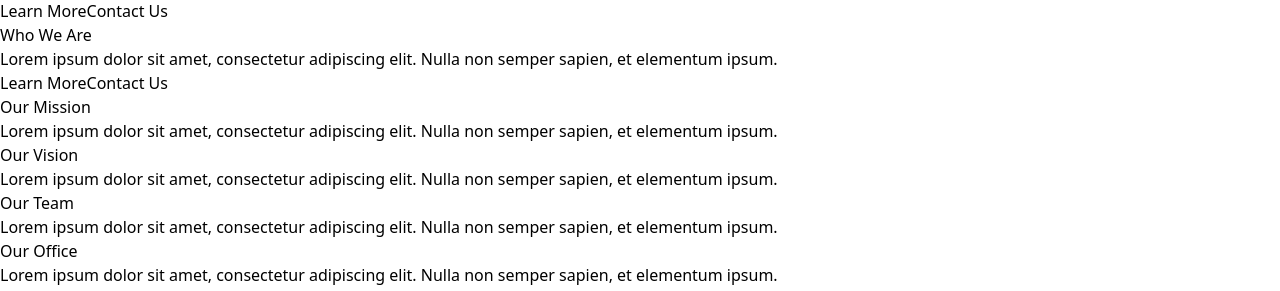
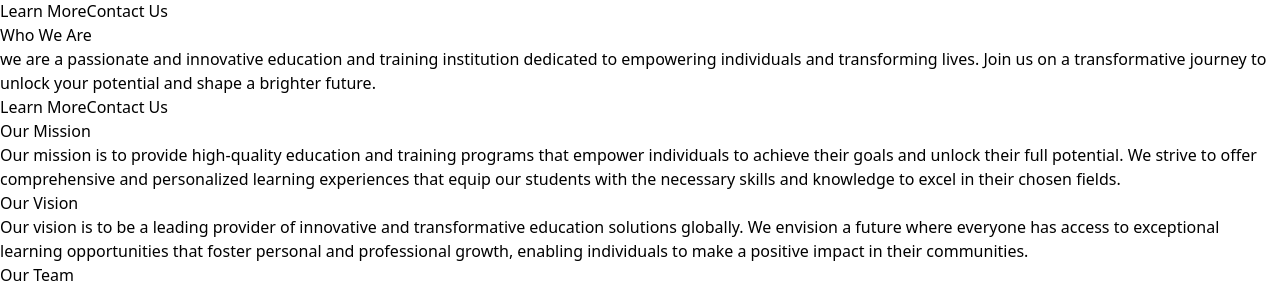
Before and after one commit to salvatoluice/client-website, a React app: page / in a window 1280 px wide. Shown: the part 654-945 px from the top of the page. Built offline with nearby package versions, Linux system fonts and the light colour scheme; the HTML template or start-up script is replaced by a standard one.

Commit message:
Add changes

```diff
--- a/src/components/About.jsx
+++ b/src/components/About.jsx
@@ -7,7 +7,7 @@ const About = () => {
         <div class="flex flex-col md:flex-row">
           <div class="md:w-1/2 md:pr-8">
             <h1 class="mb-4 text-blue-500">Who We Are</h1>
-            <p class="mb-4 text-3xl font-bold">Lorem ipsum dolor sit amet, consectetur adipiscing elit. Nulla non semper sapien, et elementum ipsum.</p>
+            <p class="mb-4 text-2xl font-bold">we are a passionate and innovative education and training institution dedicated to empowering individuals and transforming lives. Join us on a transformative journey to unlock your potential and shape a brighter future.</p>
             <div class="flex space-x-4">
               <button class="bg-blue-500 hover:bg-blue-600 text-white px-4 py-2 rounded">Learn More</button>
               <button class="bg-gray-500 hover:bg-gray-600 text-white px-4 py-2 rounded">Contact Us</button>
@@ -19,14 +19,14 @@ const About = () => {
               <h2 class="text-xl font-bold mb-2">
                 <i class="fas fa-bullseye mr-2 text-blue-500"></i> Our Mission
               </h2>
-              <p>Lorem ipsum dolor sit amet, consectetur adipiscing elit. Nulla non semper sapien, et elementum ipsum.</p>
+              <p>Our mission is to provide high-quality education and training programs that empower individuals to achieve their goals and unlock their full potential. We strive to offer comprehensive and personalized learning experiences that equip our students with the necessary skills and knowledge to excel in their chosen fields.</p>
             </div>
 
             <div class="bg-white rounded-lg shadow-md p-4">
               <h2 class="text-xl font-bold mb-2">
                 <i class="fas fa-eye mr-2 text-blue-500"></i> Our Vision
               </h2>
-              <p>Lorem ipsum dolor sit amet, consectetur adipiscing elit. Nulla non semper sapien, et elementum ipsum.</p>
+              <p>Our vision is to be a leading provider of innovative and transformative education solutions globally. We envision a future where everyone has access to exceptional learning opportunities that foster personal and professional growth, enabling individuals to make a positive impact in their communities.</p>
             </div>
           </div>
 
@@ -35,14 +35,14 @@ const About = () => {
               <h2 class="text-xl font-bold mb-2">
                 <i class="fas fa-users mr-2 text-blue-500"></i> Our Team
               </h2>
-              <p>Lorem ipsum dolor sit amet, consectetur adipiscing elit. Nulla non semper sapien, et elementum ipsum.</p>
+              <p>Our team consists of dedicated professionals who are passionate about education and committed to our students' success. We have a diverse group of instructors, advisors, and support staff who bring their expertise and enthusiasm to create a supportive and enriching learning environment. More Testimonials have been said so far</p>
             </div>
 
             <div class="bg-white rounded-lg shadow-md p-4">
               <h2 class="text-xl font-bold mb-2">
                 <i class="fas fa-building mr-2 text-blue-500"></i> Our Office
               </h2>
-              <p>Lorem ipsum dolor sit amet, consectetur adipiscing elit. Nulla non semper sapien, et elementum ipsum.</p>
+              <p>Located in a vibrant and accessible area, our office serves as a hub for learning, collaboration, and student support. With modern facilities and a welcoming atmosphere, our office is designed to facilitate effective teaching and learning experiences. Our dedicated staff members are always available.</p>
             </div>
           </div>
         </div>
```
